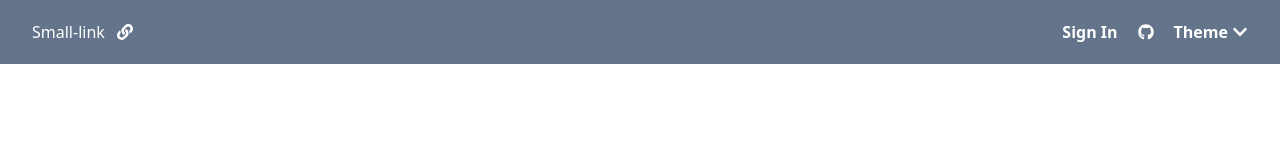
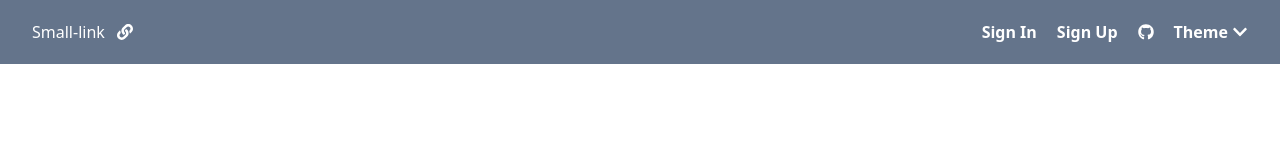
Before and after one commit to Rob-Dev007/App-Acortador-de-urls, a React (Vite) app in the folder App Web Url Shortener/Frontend/: page / in a window 1280 px wide. Shown: the top 160 px of the page. Built offline with nearby package versions, Linux system fonts and the light colour scheme.

Commit message:
feat: agrega componente header

```diff
--- a/App Web Url Shortener/Frontend/src/components/header.jsx
+++ b/App Web Url Shortener/Frontend/src/components/header.jsx
@@ -1,4 +1,3 @@
-
 import { FaGithub, FaLink, FaSun, FaMoon, FaDesktop } from 'react-icons/fa';
 import DropDownBtn from './dropDownBtn';
 import { Link } from 'react-router-dom';
@@ -41,7 +40,8 @@ const Header = ( )=>{
                 < FaLink />
             </div>
             <div className='flex justify-between gap-5 items-center'>
-                <h3 className='font-bold'>Sign In</h3>
+                <Link to='/login' className='font-bold'>Sign In</Link>
+                <Link to='/registrar' className='font-bold'>Sign Up</Link>
                 <FaGithub />
                 <h3 className='flex items-center gap-1 font-bold'>Theme
                 <span>
```
